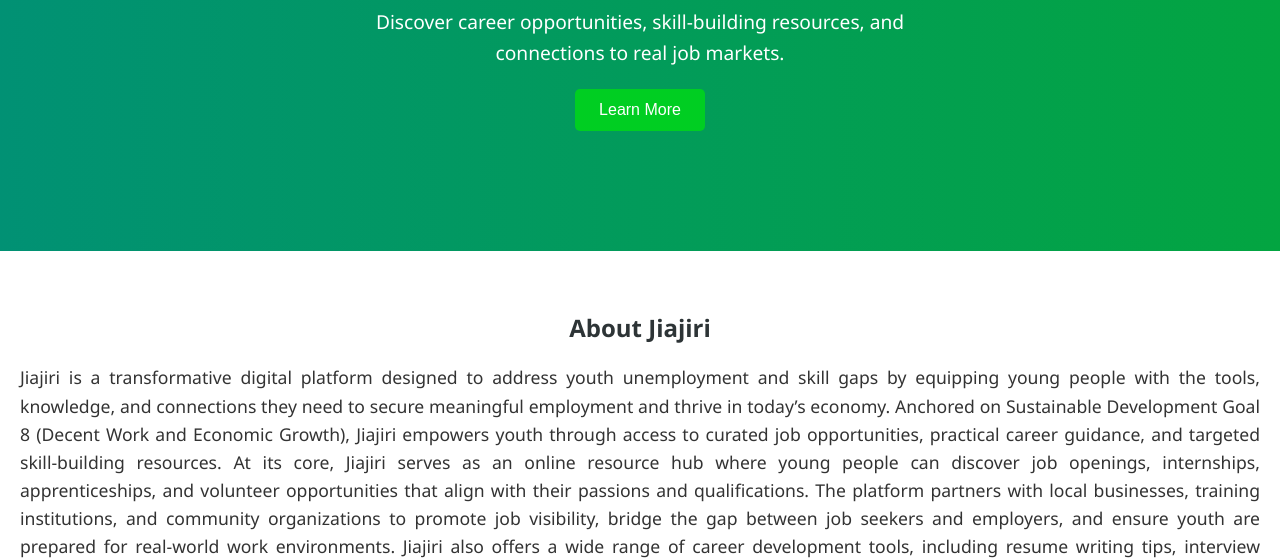
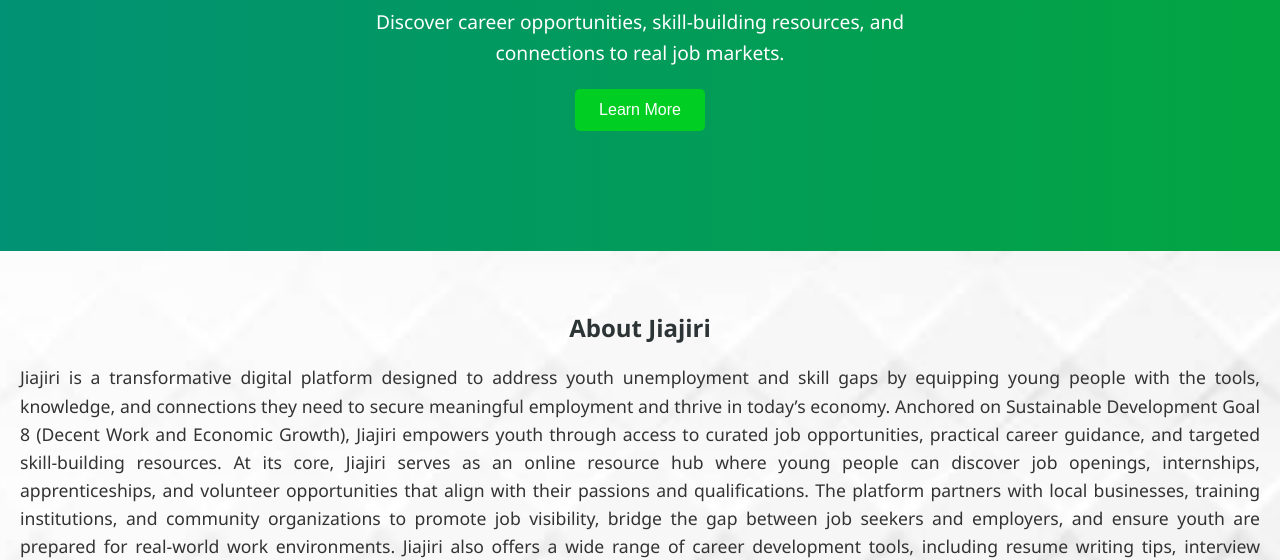
Before and after one commit to IsiahHastings/Hastings-Repo, a plain HTML site: page index.html in a window 1280 px wide. Shown: the part 245-805 px from the top of the page. Drawn offline with Linux system fonts and the light colour scheme.

Commit message:
Update styles.css

```diff
--- a/styles.css
+++ b/styles.css
@@ -6,7 +6,7 @@ body {
   padding: 0;
   /* background-color: #fffdfd; */
   color: #333;
-  background-image: url('images/Back-ground.jpg');
+  background-image: url('Back-ground.jpg');
   background-size: cover;
   background-repeat: no-repeat;
   background-position: center;
```
